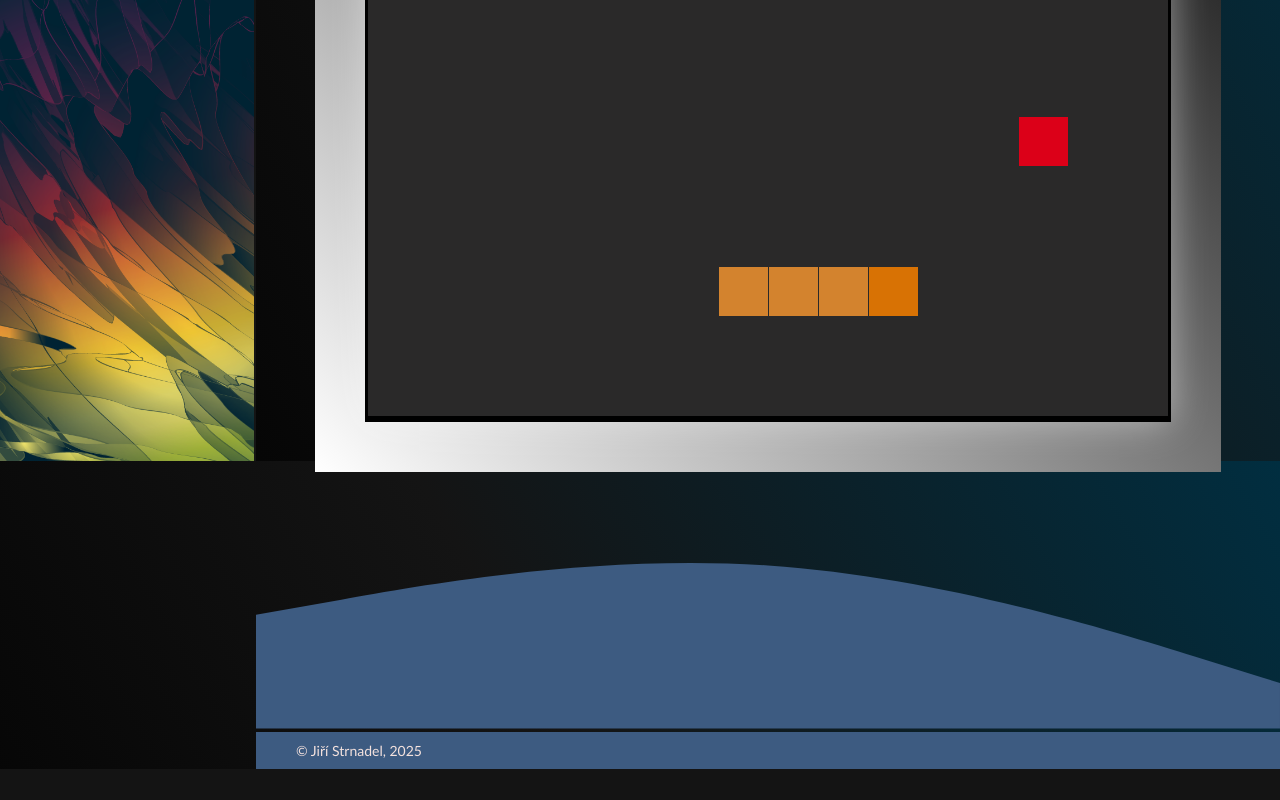
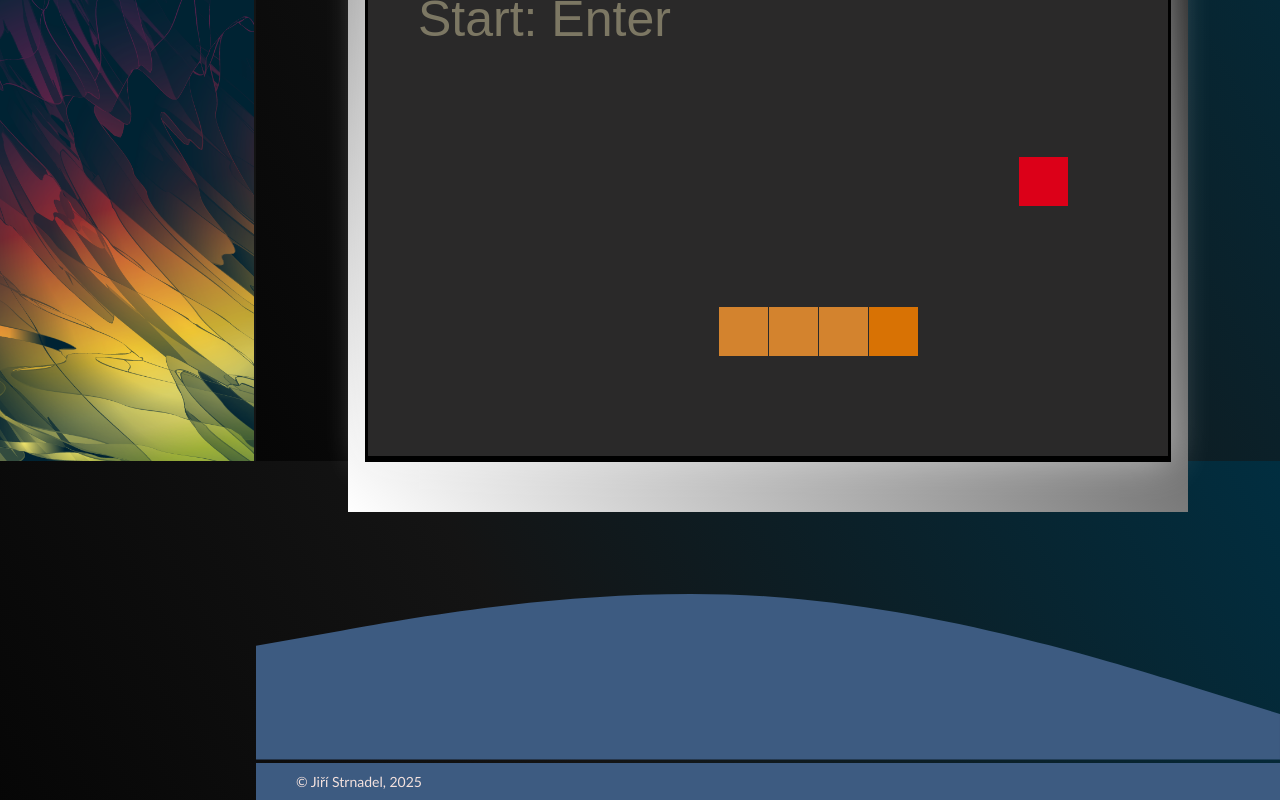
Before and after one commit to Juzba/my-portfolio, a React (Vite) app: page /oneproject/0 in a window 1280 px wide. Shown: the part 339-1139 px from the top of the page. Before the commit the page ends 1108 px from the top, so only its background shows below. Built offline with nearby package versions, Linux system fonts and the light colour scheme.

Commit message:
25.3 snake and advenced slider update

```diff
--- a/src/pages/OneProject.tsx
+++ b/src/pages/OneProject.tsx
@@ -5,7 +5,7 @@ import "./scss/OneProject.scss"
 
 const OneProject = () => {
 	const {id} = useParams();
-	console.log(id);
+	// console.log(id);
 
 
 	return (
--- a/src/pages/Projects/assets/advenced-slider/AdvencedSlider.scss
+++ b/src/pages/Projects/assets/advenced-slider/AdvencedSlider.scss
@@ -1,16 +1,17 @@
 .advenced-slider {
+    box-shadow: 0 0 20px #e50914;
+    border-radius: 2px;
+    margin-top: 50px;
+    padding: 10px;
+    width: 320px;
+    height: 450px;
+    overflow: hidden;
+    justify-self: center;
+    // align-self: center;
+
     box-sizing: border-box;
     display: flex;
     flex-direction: row;
-    box-shadow: 0 0 20px #e50914;
-    border-radius: 2px;
-    width: 400px;
-    height: 450px;
-    overflow: hidden;
-    padding: 10px;
-    display: block;
-    justify-self: center;
-    align-self: center;
 
     position: relative;
     transition: all 2s ease;
@@ -73,8 +74,6 @@
             z-index: 1;
 
             :hover {
-                box-shadow: 0 0 25px #e50914;
-                background-color: white;
                 color: #e50914;
             }
         }
--- a/src/pages/Projects/assets/advenced-slider/AdvencedSlider.tsx
+++ b/src/pages/Projects/assets/advenced-slider/AdvencedSlider.tsx
@@ -8,7 +8,6 @@ function Slider() {
     const [index, setIndex] = useState(0);
 
     useEffect(() => {
-        console.log('useeffect 1');
         if (index > data.length - 1) setIndex(0);
         else if (index < 0) setIndex(data.length - 1);
 
--- a/src/pages/Projects/assets/snake/Snake.scss
+++ b/src/pages/Projects/assets/snake/Snake.scss
@@ -1,7 +1,10 @@
 .snake {
+	width: 840px;
+	margin-top: 50px;
 	display: flex;
 	flex-direction: column;
 	align-items: center;
+	justify-self: center;
 	background: linear-gradient(45deg, white, black);
 
 	h1 {
--- a/src/pages/navShared/Footer.tsx
+++ b/src/pages/navShared/Footer.tsx
@@ -6,7 +6,7 @@ const Footer = () => {
             <svg className="wave" xmlns="http://www.w3.org/2000/svg" viewBox="0 0 1440 320">
                 <path
                     // fill="#0099ff"
-                    fill-opacity="1"
+                    // fill-opacity="1"
                     d="M0,160L120,138.7C240,117,480,75,720,90.7C960,107,1200,181,1320,218.7L1440,256L1440,320L1320,320C1200,320,960,320,720,320C480,320,240,320,120,320L0,320Z"></path>
             </svg>
             <div className="background">
--- a/src/pages/scss/OneProject.scss
+++ b/src/pages/scss/OneProject.scss
@@ -6,6 +6,6 @@
    min-height: 100vh;
    padding: 20px 0;
 
-   display: grid;
-   place-items: center;
+   // display: grid;
+   // place-items: center;
 }
```
